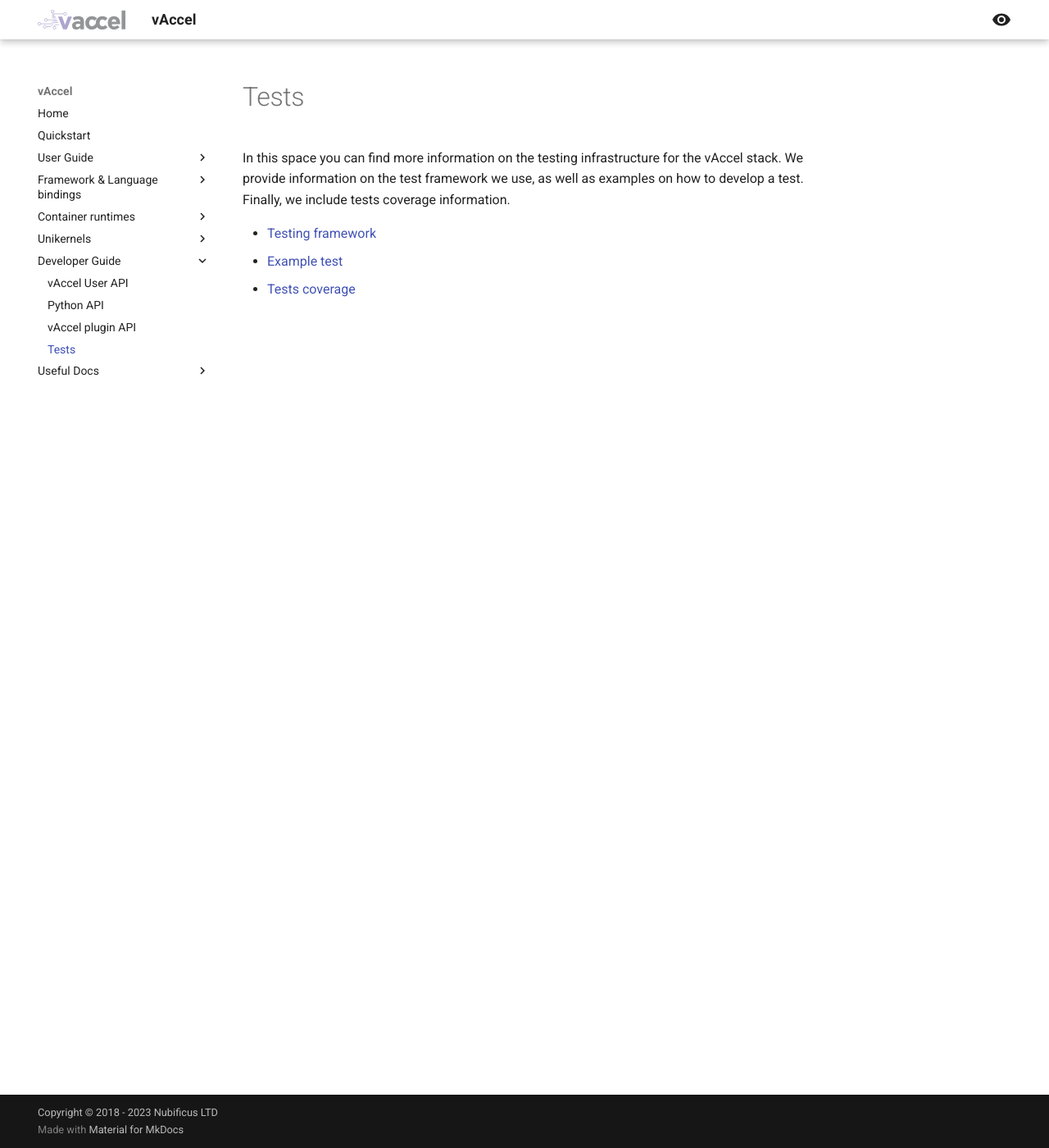
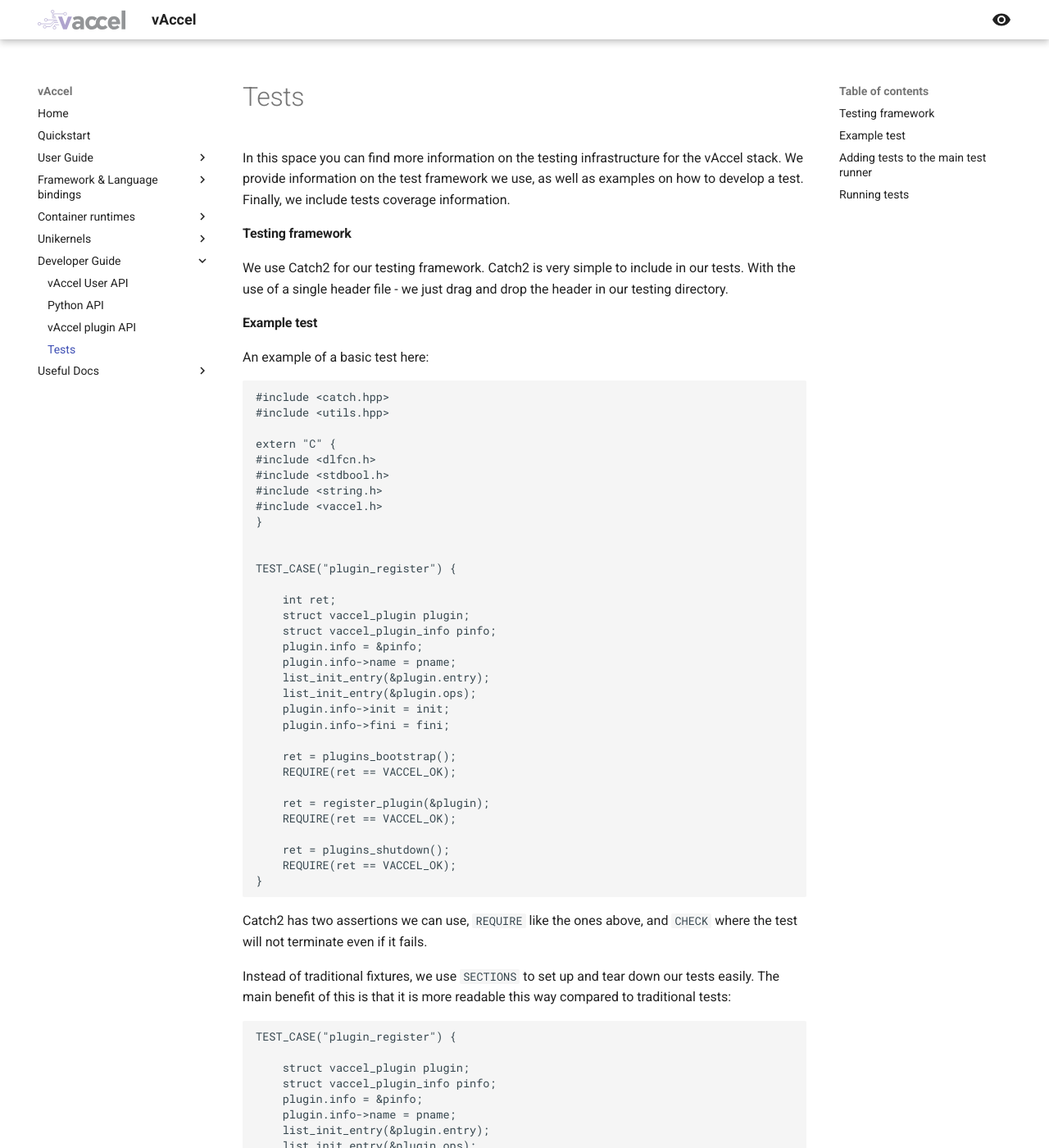
Before and after one commit to nubificus/vaccel-docs, an MkDocs documentation site: the page built from docs/tests.md, in a window 1280 px wide and 1400 px high. Shown: the whole window at 82% size. Built offline with MkDocs 1.6.1 and Material for MkDocs 9.7.7, drawn with Linux system fonts in a browser that asks for light colours; some of the changed text lies outside the part shown.

Commit message:
tests: update tests.md post
Signed-off-by: jl <jlima@nubificus.co.uk>

````diff
--- a/docs/tests.md
+++ b/docs/tests.md
@@ -2,6 +2,112 @@
 
 In this space you can find more information on the testing infrastructure for the vAccel stack. We provide information on the test framework we use, as well as examples on how to develop a test. Finally, we include tests coverage information.
 
-- [Testing framework](/testing/testing)
-- [Example test](/testing/example)
-- [Tests coverage](/coverage/coverage)
+#### Testing framework
+
+We use Catch2 for our testing framework. Catch2 is very simple to include in our tests. With the use of a single header file - we just drag and drop the header in our testing directory.
+
+#### Example test
+
+An example of a basic test here:
+
+```
+#include <catch.hpp>
+#include <utils.hpp>
+
+extern "C" {
+#include <dlfcn.h>
+#include <stdbool.h>
+#include <string.h>
+#include <vaccel.h>
+}
+
+
+TEST_CASE("plugin_register") {
+
+    int ret;
+    struct vaccel_plugin plugin;
+    struct vaccel_plugin_info pinfo;
+    plugin.info = &pinfo;
+    plugin.info->name = pname;
+    list_init_entry(&plugin.entry);
+    list_init_entry(&plugin.ops);
+    plugin.info->init = init;
+    plugin.info->fini = fini;
+
+    ret = plugins_bootstrap();
+    REQUIRE(ret == VACCEL_OK);
+
+    ret = register_plugin(&plugin);
+    REQUIRE(ret == VACCEL_OK);
+
+    ret = plugins_shutdown();
+    REQUIRE(ret == VACCEL_OK);
+}
+```
+
+Catch2 has two assertions we can use, ```REQUIRE``` like the ones above, and ```CHECK``` where the test will not terminate even if it fails.
+
+Instead of traditional fixtures, we use ```SECTIONS``` to set up and tear down our tests easily. The main benefit of this is that it is more readable this way compared to traditional tests:
+
+```
+TEST_CASE("plugin_register") {
+
+    struct vaccel_plugin plugin;
+    struct vaccel_plugin_info pinfo;
+    plugin.info = &pinfo;
+    plugin.info->name = pname;
+    list_init_entry(&plugin.entry);
+    list_init_entry(&plugin.ops);
+    plugin.info->init = init;
+    plugin.info->fini = fini;
+
+    plugins_bootstrap();
+
+    SECTION("normal plugin initialisation")
+    {
+        REQUIRE(register_plugin(&plugin) == VACCEL_OK);
+        REQUIRE(unregister_plugin(&plugin) == VACCEL_OK);
+    }
+
+    SECTION("null plugin initialisation")
+    {
+        REQUIRE(register_plugin(NULL) == VACCEL_EINVAL);
+    }
+
+    plugins_shutdown();
+}
+```
+
+#### Adding tests to the main test runner
+
+Very simple within the ```CMakeLists.txt``` in the test directory.
+
+Add your test name to one of the sets ```CORE``` or ```API```
+
+```
+set(TESTS_CORE
+    test_example
+    .
+    .
+    test_name
+)
+```
+
+And then add the test name to one of the ```set_tests_properties()``` to set the properties you require for tests in the same file.
+
+
+#### Running tests
+
+To run tests locally:
+
+```cmake ../ -DBUILD_PLUGIN_NOOP=ON -DENABLE_TESTS=ON```
+
+and then
+
+```make && make test```
+
+Our current test coverage can be seen here:
+
+[Tests coverage](/coverage/coverage.md)
+
+And for more information regarding the testing framework have a look at ```docs/coverage``` folder.
````
